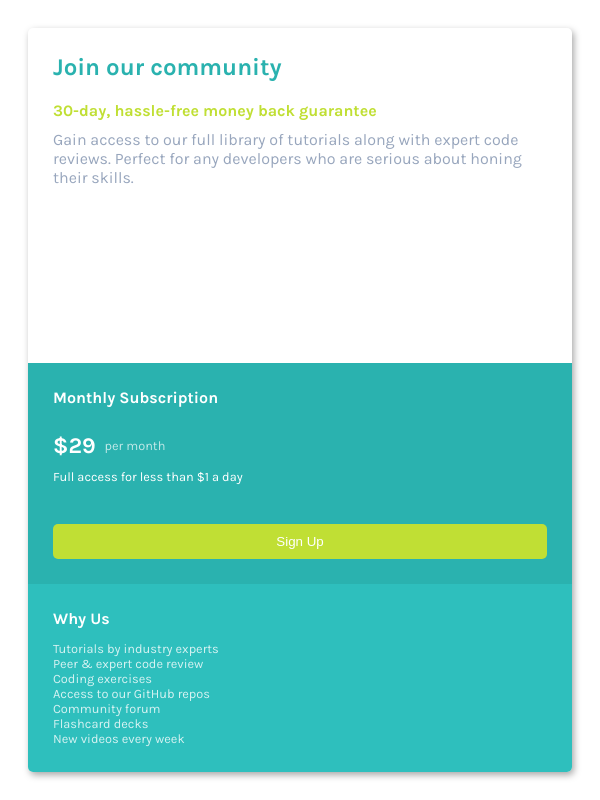
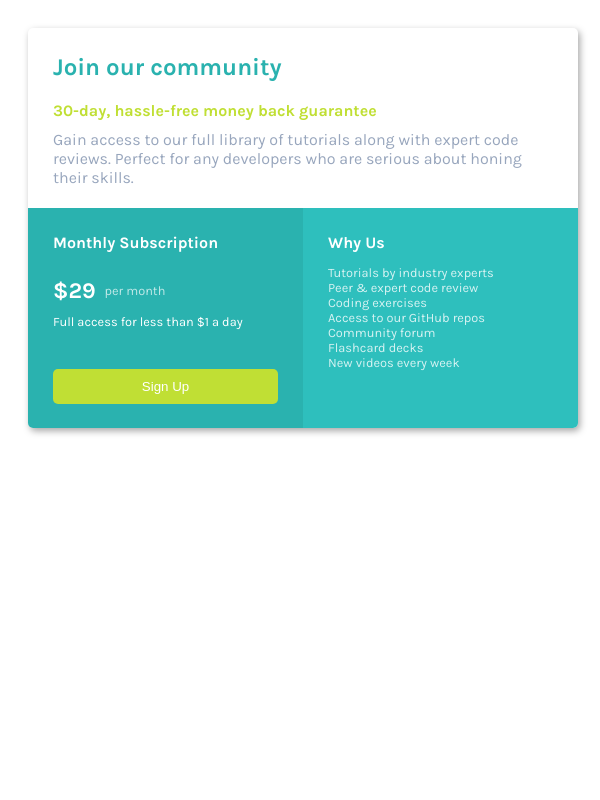
Before and after one commit to RadoslavSheytanov/pricing-card-frontend-mentor-challenge, a plain HTML site: page index.html in a window 600 px wide. Drawn offline with Linux system fonts and the light colour scheme.

Commit message:
Update style.css

```diff
--- a/style.css
+++ b/style.css
@@ -18,8 +18,6 @@ h2, h4, p {
 }
 
 #card {
-  width: 600px;
-  height: 400px;
   box-shadow: 2px 3px 7px 0px rgba(0,0,0,0.35);
   border-radius: 5px;
   overflow: hidden;
@@ -39,7 +37,7 @@ h2, h4, p {
 
 #bottom-left-section {
   display: inline-block;
-  width: 50%;
+  width: 100%;
   height: 100%;
   vertical-align: top;
   background-color: #2ab2af;
@@ -48,7 +46,7 @@ h2, h4, p {
 
 #bottom-right-section {
   display: inline-block;
-  width: 50%;
+  width: 100%;
   height: 100%;
   vertical-align: top;
   background-color: #2EBFBD;
@@ -123,9 +121,13 @@ button:hover {
   font-size: 0.8rem;
 }
 
-@media (max-width: 650px) {
-  #bottom-left-section, #bottom-right-section, #card {
-    height: auto;
-    width: 100%;
+@media (min-width: 576px) {
+  #card {
+    width: 550px;
+    height: 400px;
+  }
+  #bottom-left-section, #bottom-right-section {
+    width: 50%;
+
   }
 }
```
